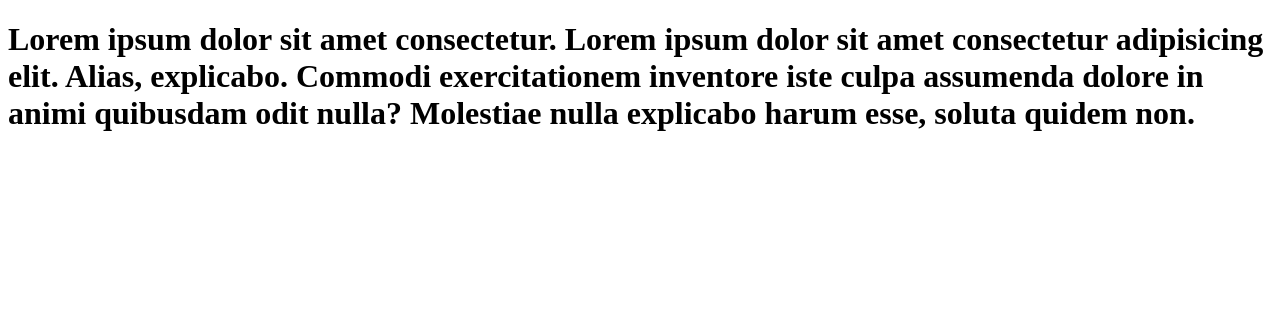
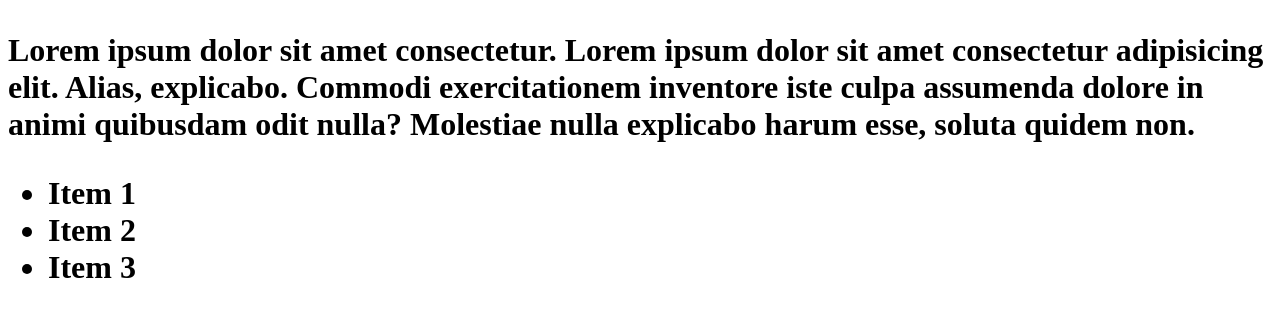
Before and after one commit to RachitHeranwal/learn-git, a plain HTML site: page index.html in a window 1280 px wide. Drawn offline with Linux system fonts and the light colour scheme.

Commit message:
add a list

```diff
--- a/index.html
+++ b/index.html
@@ -7,10 +7,16 @@
   </head>
   <body>
     <h1>
-      Lorem ipsum dolor sit amet consectetur. Lorem ipsum dolor sit amet
+      <p>Lorem ipsum dolor sit amet consectetur. Lorem ipsum dolor sit amet
       consectetur adipisicing elit. Alias, explicabo. Commodi exercitationem
       inventore iste culpa assumenda dolore in animi quibusdam odit nulla?
       Molestiae nulla explicabo harum esse, soluta quidem non.
+    </p>
+    <ul>
+      <li>Item 1</li>
+      <li>Item 2</li>
+      <li>Item 3</li>
+    </ul>
     </h1>
   </body>
 </html>
```
